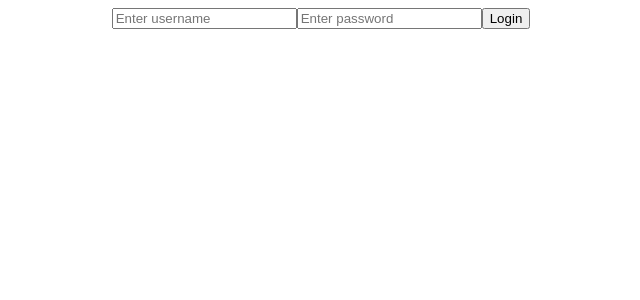
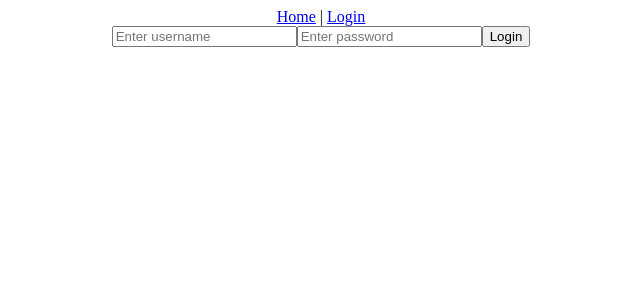
Before and after one commit to Edwin574/authentication-with-JWT, a React (Create React App) app in the folder frontend/: page /login in a window 1280 px wide. Shown: the top 300 px of the page, without its empty margins (319-959 px from the left). Built offline with nearby package versions, Linux system fonts and the light colour scheme.

Commit message:
set up private routes

```diff
--- a/frontend/src/App.js
+++ b/frontend/src/App.js
@@ -1,23 +1,20 @@
 import "./App.css";
-import { createBrowserRouter, RouterProvider } from "react-router-dom";
+import { BrowserRouter as Router, Routes, Route } from "react-router-dom";
 import Home from "./pages/Home";
 import Login from "./pages/Login";
-
-const router = createBrowserRouter([
-  {
-    path: "/",
-    element: <Home />,
-  },
-  {
-    path: "/login",
-    element: <Login />,
-  },
-]);
+import PrivateRoute from "./utility/PrivateRoute";
 
 function App() {
   return (
     <div className="App">
-      <RouterProvider router={router} />
+      <Router>
+        <Routes>
+          <Route element={<PrivateRoute />}>
+            <Route element={<Home />} path="/" exact />
+          </Route>
+          <Route path="/login" element={<Login />} />
+        </Routes>
+      </Router>
     </div>
   );
 }
--- /dev/null
+++ b/frontend/src/components/Navigation.js
@@ -0,0 +1,13 @@
+import React from 'react';
+import { Link } from 'react-router-dom';
+const Navigation = () => {
+  return (
+    <div>
+          <Link to='/'>Home</Link>
+          <span> | </span>
+      <Link to='/login'>Login</Link>
+    </div>
+  );
+}
+
+export default Navigation;
--- a/frontend/src/pages/Home.js
+++ b/frontend/src/pages/Home.js
@@ -1,8 +1,10 @@
 import React from 'react';
+import Navigation from '../components/Navigation';
 
 const Home = () => {
   return (
     <div>
+      <Navigation/>
       <p>You are logged to the home page</p>
     </div>
   );
--- a/frontend/src/pages/Login.js
+++ b/frontend/src/pages/Login.js
@@ -1,8 +1,10 @@
 import React from 'react';
+import Navigation from '../components/Navigation';
 
 const Login = () => {
   return (
     <div>
+      <Navigation/>
           <form>
               <input type='text' name='username' placeholder='Enter username'/>
               <input type='password' name='password' placeholder='Enter password' />
--- /dev/null
+++ b/frontend/src/utility/PrivateRoute.js
@@ -0,0 +1,9 @@
+import React from "react";
+import { Outlet, Navigate } from "react-router-dom";
+
+const PrivateRoute = () => {
+  const authenticated = false;
+  return authenticated ? <Outlet /> : <Navigate to="/login" />;
+};
+
+export default PrivateRoute;
```
